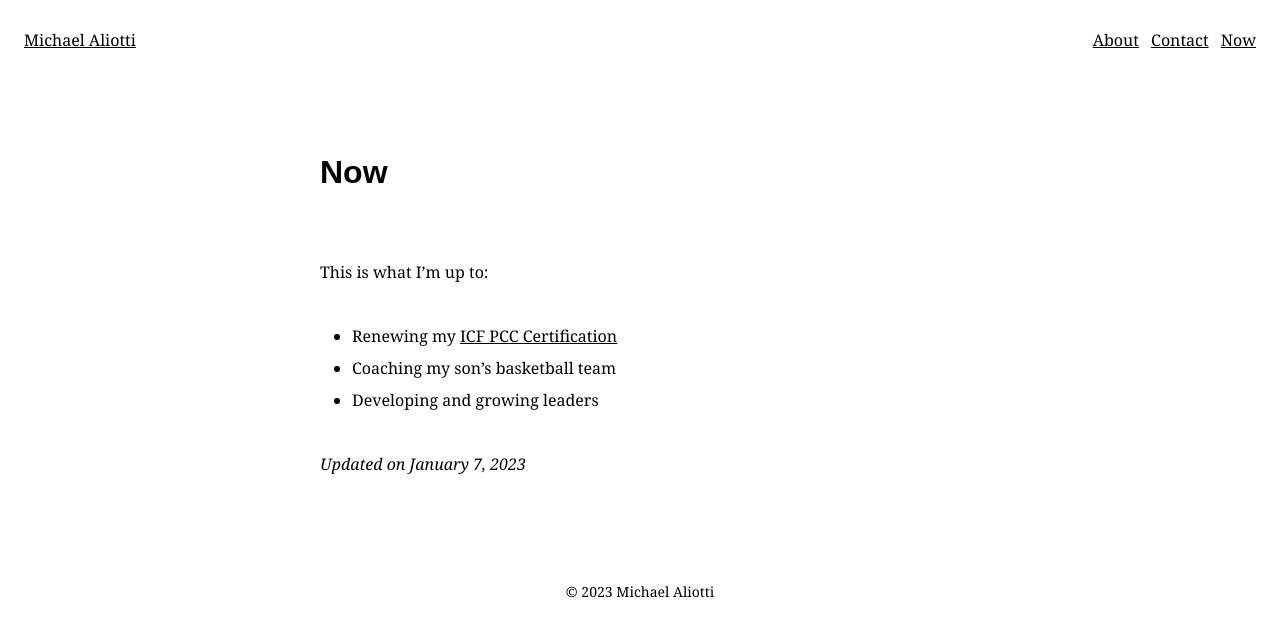
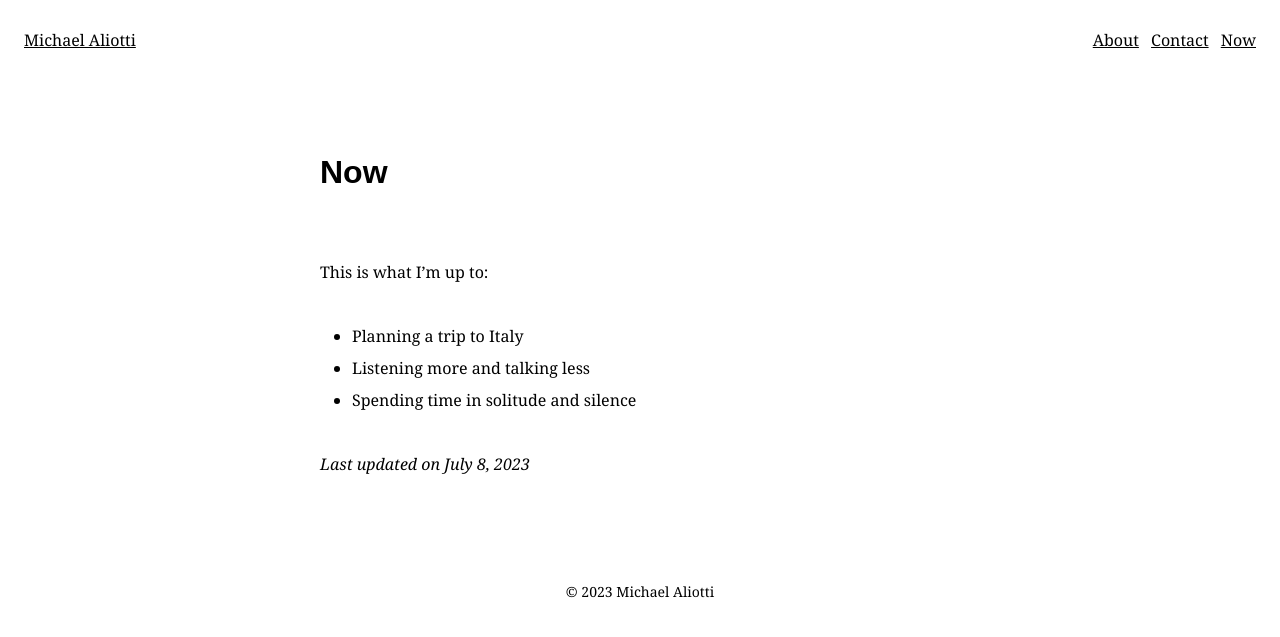
Before and after one commit to michaelaliotti/michaelaliotti.github.io, a Jekyll site: the page built from now.md, in a window 1280 px wide. Shown: the top 637 px of the page. Built offline with Jekyll 4.4.1, drawn with Linux system fonts in a browser that asks for light colours.

Commit message:
Updated now page.

```diff
--- a/now.md
+++ b/now.md
@@ -5,8 +5,8 @@ title: Now
 
 This is what I'm up to:
 
-- Renewing my [ICF PCC Certification](https://www.youracclaim.com/badges/75c0bff9-5860-4633-8061-96431a0e44e6/public_url)
-- Coaching my son's basketball team
-- Developing and growing leaders
+- Planning a trip to Italy
+- Listening more and talking less
+- Spending time in solitude and silence
 
-_Updated on January 7, 2023_
+_Last updated on July 8, 2023_
```
